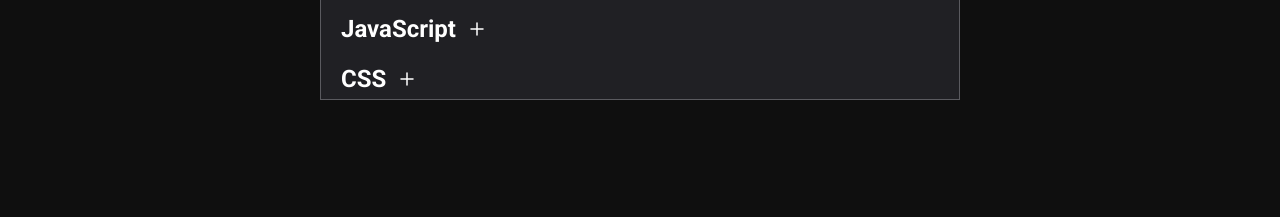
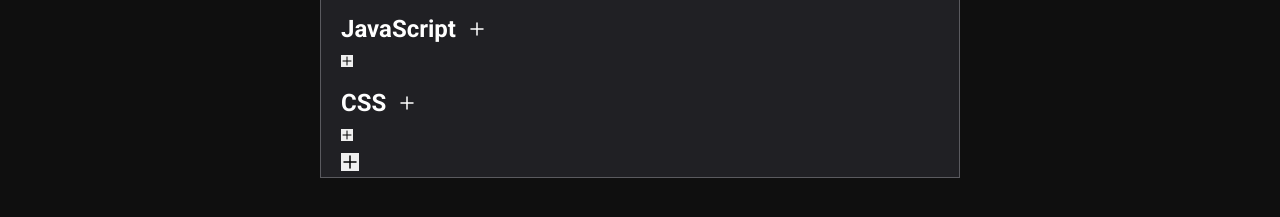
Before and after one commit to yuristolemypen/Personal-Diary, a plain HTML site: page main-html/index.html in a window 1280 px wide. Shown: the part 67-284 px from the top of the page. Drawn offline with Linux system fonts and the light colour scheme.

Commit message:
Added buttons only in preparation for CRUD in concept section

```diff
--- a/scripts/index-main/entryInfo3.js
+++ b/scripts/index-main/entryInfo3.js
@@ -31,11 +31,17 @@
               <p class = "concept-description hidden">${info.conceptDescription}</p>
             </li>
           </ul>
+          <button class="add-concept-btn"><img src="${info.expandBtn}"></button>
         </section>
+        <button class="add-subcategory-btn"><img src="${info.expandBtn}"></button>
       </section>
     `
   });
 
   document.getElementById('js-entry-wrapper-tab3')
-    .innerHTML = entryInfoHTML;
+    .innerHTML = `${entryInfoHTML}
+      <button id="js-add-category-btn" class="add-category-btn">
+        <img src="../images/svg-icons/plus-btn.svg">
+      </button>
+    `;
 }
--- a/scripts/index.js
+++ b/scripts/index.js
@@ -4,16 +4,20 @@
 import { renderGalleryInfo, renderGalleryPictureInfo } from "./index-main/entryInfo4.js";
 import { showActiveSection } from "./logic/tabsActive.js";
 import { gallerySectionToggle, galleryCategoryToggle } from "./logic/gallery.js";
-import { conceptToggle, subConceptToggle, conceptListToggle } from "./logic/concept.js";
+import { conceptToggle, subConceptToggle, conceptListToggle } from "./logic/tab3/conceptToggle.js";
 
 renderEntryInfo();
 renderEntryInfo2();
 renderEntryInfo3();
+
 renderGalleryInfo();
 renderGalleryPictureInfo()
+
 showActiveSection();
+
 gallerySectionToggle();
 galleryCategoryToggle();
+
 conceptToggle();
 subConceptToggle();
 conceptListToggle();
--- a/styles/main.css
+++ b/styles/main.css
@@ -174,6 +174,38 @@
   cursor: pointer;
 }
 
+.add-concept-btn {
+  margin-left: 12px;
+}
+
+.add-category-btn {
+  margin-left: 20px;
+  width: 18px;
+  height: 18px;
+  cursor: pointer;
+  user-select: none;
+  border: none;
+  margin-top: 6px;
+  margin-bottom: 6px;
+}
+
+.add-concept-btn,
+.add-subcategory-btn {
+  width: 12px;
+  height: 12px;
+  cursor: pointer;
+  user-select: none;
+  border: none;
+  margin-top: 6px;
+  margin-bottom: 6px;
+}
+
+.add-concept-btn img,
+.add-subcategory-btn img,
+.add-category-btn img {
+  width: 100%;
+}
+
 .concept-item,
 .gallery-album-list {
   list-style-type: none;
```
Also changed, not shown: scripts/logic/tab3/conceptCRUD.js (added), scripts/logic/tab3/conceptToggle.js (renamed from scripts/logic/concept.js).
